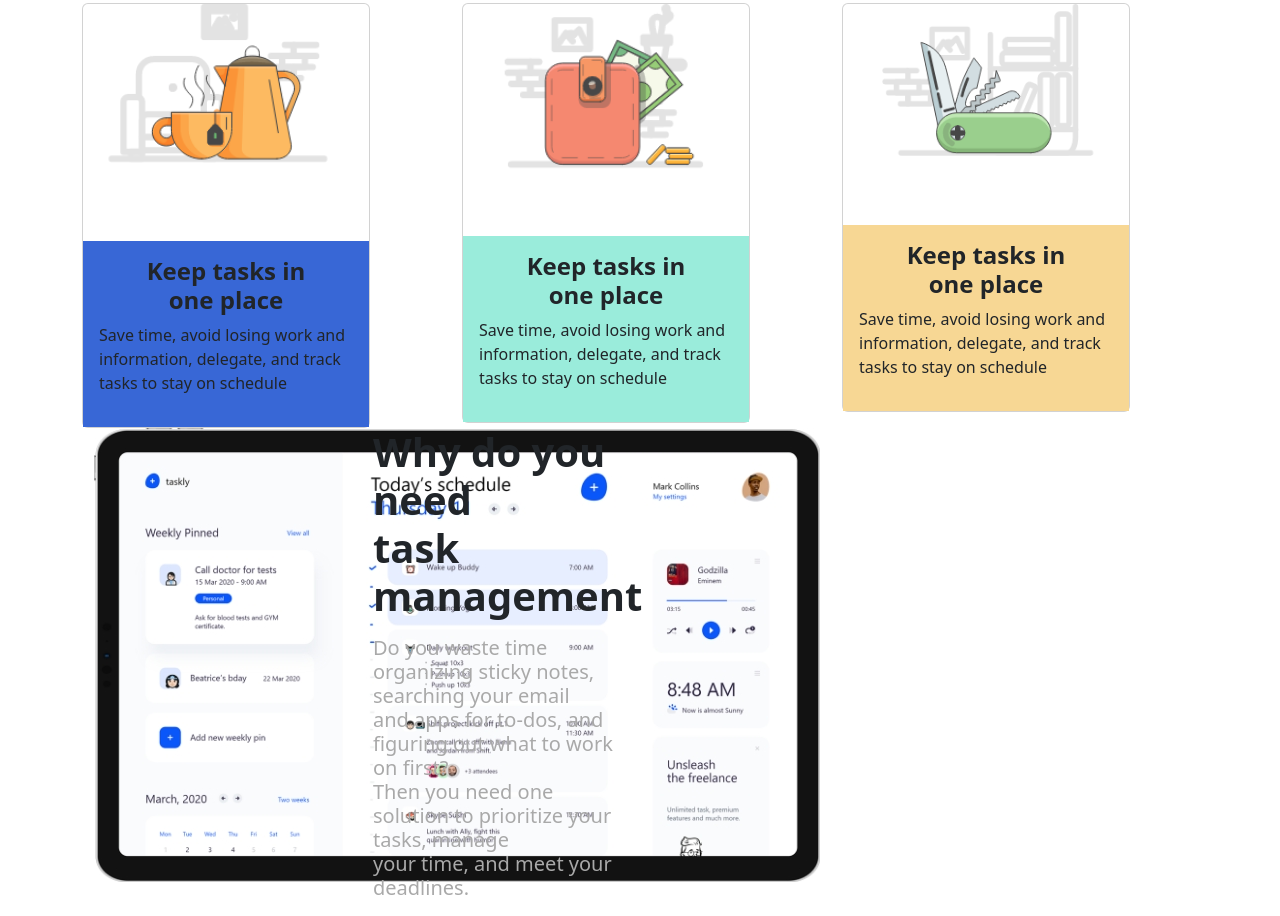
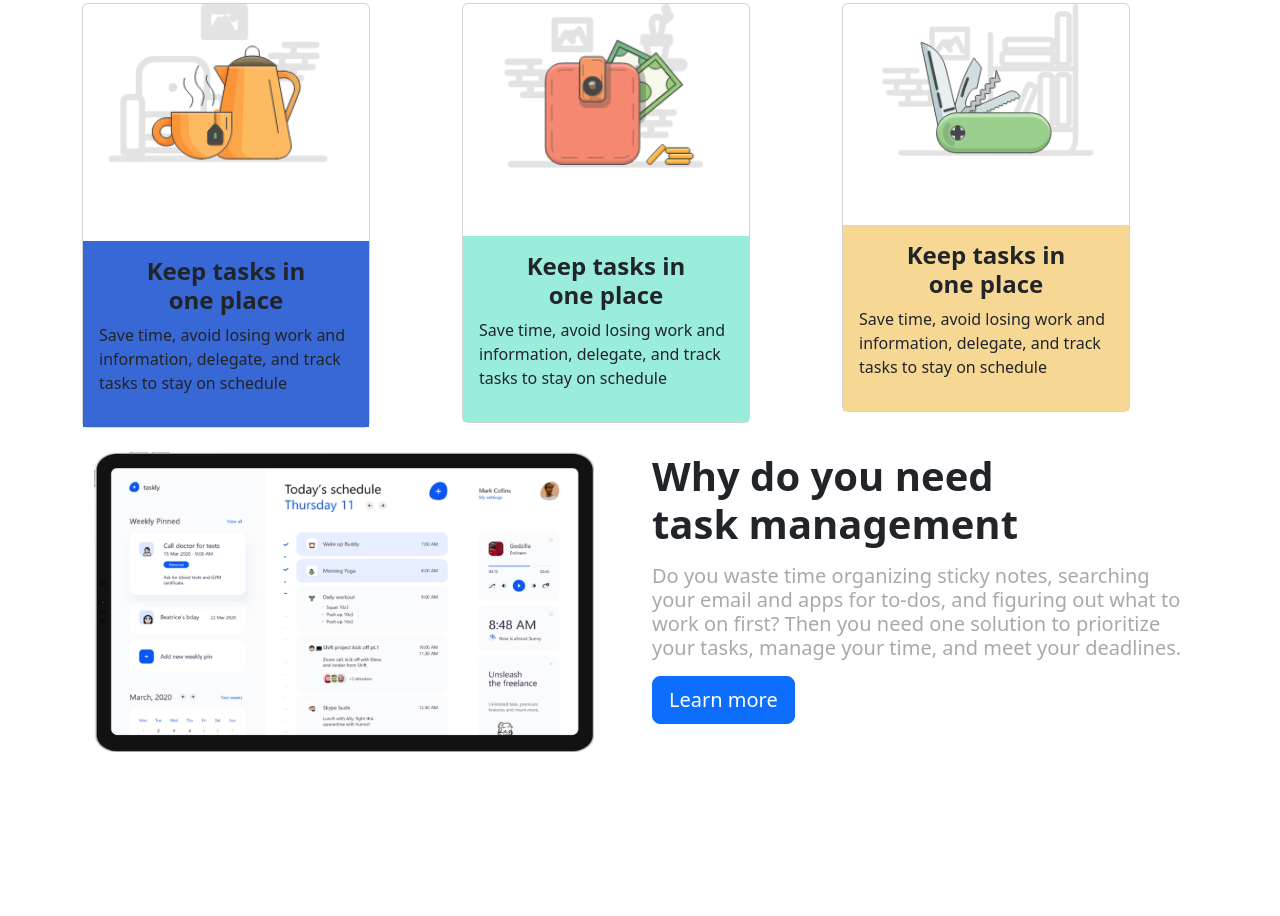
Before and after one commit to IsurikaDaniel/IT-MyWEB-N.I.Daniel, a plain HTML site: page index.html in a window 1280 px wide. Shown: the part 1023-1939 px from the top of the page. After the commit the page ends 1775 px from the top, so only its background shows below. Drawn offline with nearby package versions, Linux system fonts and the light colour scheme.

Commit message:
added css\style.css

```diff
--- a/css/style.css
+++ b/css/style.css
@@ -5,3 +5,7 @@
    .div h1{
     font-style: initial;
    }
+   .img8{
+    width: 500px;
+    height: 300px;
+   }
--- a/index.html
+++ b/index.html
@@ -81,19 +81,21 @@
         </div>
   </div>
 
-  <div class="container-fluid">
+  <div class="container mt-4">
 
     <div class="row">
-      <div class="col-md-3">
-        <img src="Images/Image 8.jpg" alt="">
+      <div class="col-md-6">
+        <img class="img8" src="Images/Image 8.jpg" alt="">
       </div>
 
-      <div class="col-md-3">
+      <div class="col-md-6">
         <h1><b>Why do you need <br>task management </b></h1>
-        <p><h5 style="color: darkgray;">Do you waste time organizing sticky notes, searching your email <br>
-          and apps for to-dos, and figuring out what to work on first? <br>
-          Then you need one solution to prioritize your tasks, manage <br>
+        <p><h5 style="color: darkgray;">Do you waste time organizing sticky notes, searching your email
+          and apps for to-dos, and figuring out what to work on first?
+          Then you need one solution to prioritize your tasks, manage
           your time, and meet your deadlines.</h5> </p>
+
+          <button type="button" class="btn btn-primary btn-lg">Learn more</button>
       </div>
 
 
```
